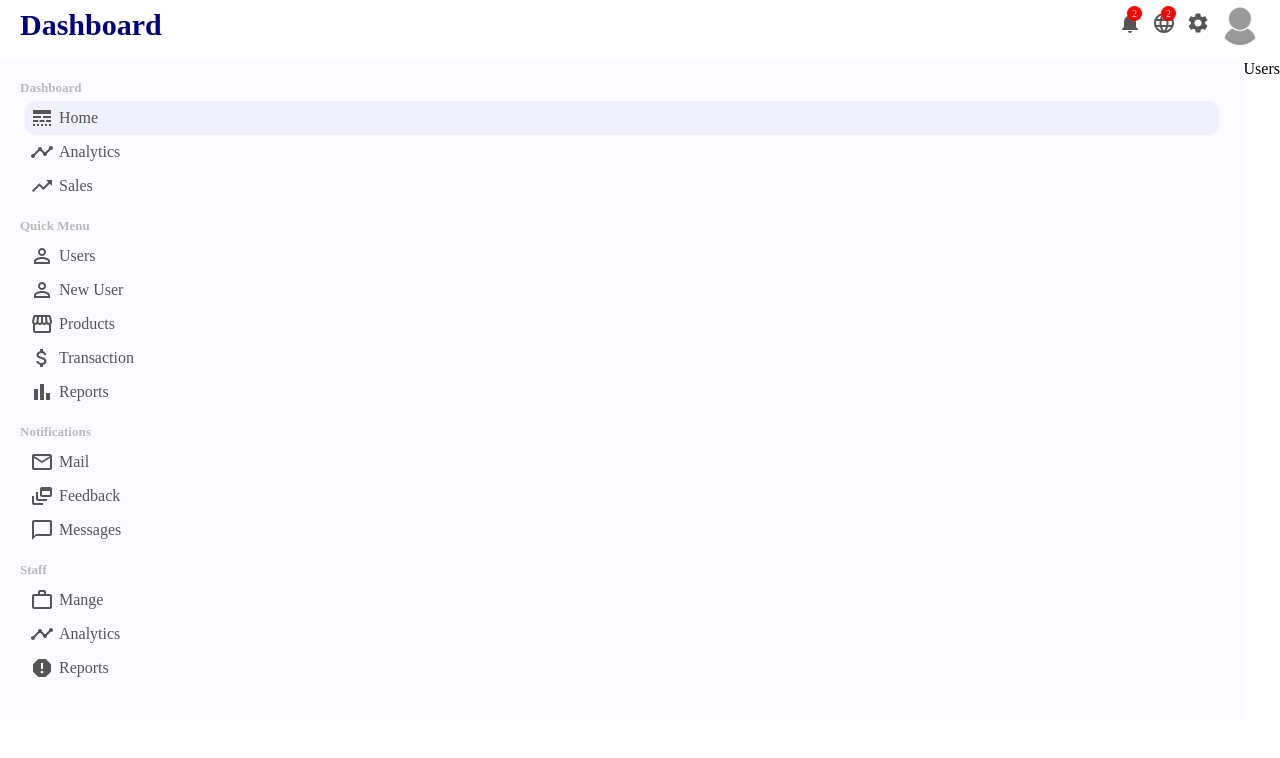
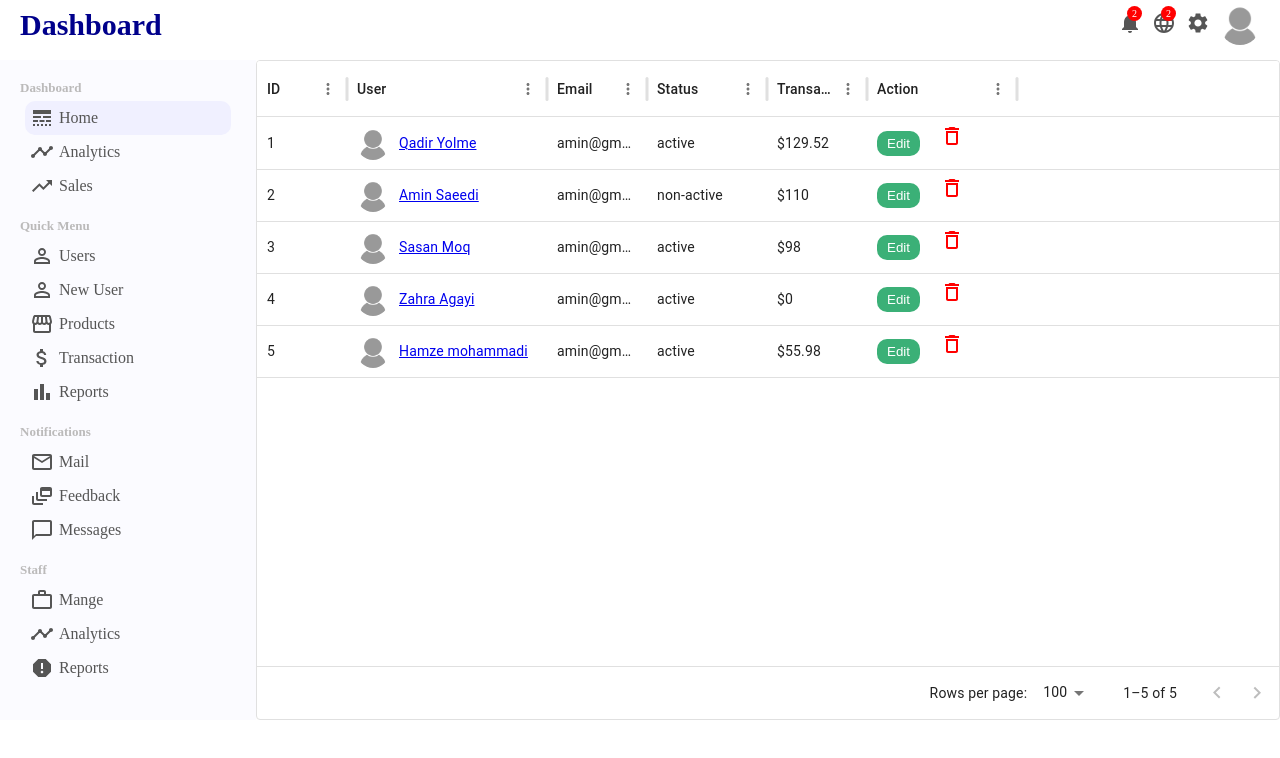
Before and after one commit to mahdieahmadii/AdminDashboard, a React (Create React App) app: page /users in a window 1280 px wide. Shown: the top 758 px of the page. Built offline with nearby package versions, Linux system fonts and the light colour scheme.

Commit message:
fix users

```diff
--- a/package.json
+++ b/package.json
@@ -7,6 +7,7 @@
     "@emotion/styled": "^11.11.5",
     "@mui/icons-material": "^5.15.20",
     "@mui/material": "^5.15.20",
+    "@mui/x-data-grid": "^7.7.1",
     "@testing-library/jest-dom": "^5.17.0",
     "@testing-library/react": "^13.4.0",
     "@testing-library/user-event": "^13.5.0",
--- a/src/datas.js
+++ b/src/datas.js
@@ -82,7 +82,7 @@ const transactions = [
     customer: "Qadir Yolme",
     date: "12 Jun 2022",
     amount: 123,
-    status: "approved",
+    status: "Approved",
     img: "images/person.png",
   },
   {
@@ -90,7 +90,7 @@ const transactions = [
     customer: "Amin Saeedi",
     date: "23 Jul 2022",
     amount: 123,
-    status: "declined",
+    status: "Declined",
     img: "images/person.png",
   },
   {
@@ -98,7 +98,7 @@ const transactions = [
     customer: "Mohammad Qol",
     date: "28 May 2022",
     amount: 123,
-    status: "pending",
+    status: "Pending",
     img: "images/person.png",
   },
   {
@@ -106,9 +106,52 @@ const transactions = [
     customer: "Sasan Moq",
     date: "1 Feb 2022",
     amount: 123,
-    status: "approved",
+    status: "Approved",
     img: "images/person.png",
   },
 ];
 
-export { xAxisData, newMembers, transactions };
+let userRows = [
+  {
+    id: 1,
+    username: "Qadir Yolme",
+    avatar: "images/person.png",
+    status: "active",
+    transaction: "$129.52",
+    email: "amin@gmail.com",
+  },
+  {
+    id: 2,
+    username: "Amin Saeedi",
+    avatar: "images/person.png",
+    status: "non-active",
+    transaction: "$110",
+    email: "amin@gmail.com",
+  },
+  {
+    id: 3,
+    username: "Sasan Moq",
+    avatar: "images/person.png",
+    status: "active",
+    transaction: "$98",
+    email: "amin@gmail.com",
+  },
+  {
+    id: 4,
+    username: "Zahra Agayi",
+    avatar: "images/person.png",
+    status: "active",
+    transaction: "$0",
+    email: "amin@gmail.com",
+  },
+  {
+    id: 5,
+    username: "Hamze mohammadi",
+    avatar: "images/person.png",
+    status: "active",
+    transaction: "$55.98",
+    email: "amin@gmail.com",
+  },
+];
+
+export { xAxisData, newMembers, transactions, userRows };
--- /dev/null
+++ b/src/pages/Users/index.css
@@ -0,0 +1,30 @@
+.user-list {
+  flex: 4;
+}
+.user-list-user {
+  display: flex;
+  align-items: center;
+}
+.user-list-img {
+  width: 32px;
+  height: 32px;
+  border-radius: 50%;
+  margin-right: 10px;
+  object-fit: cover;
+}
+.user-list-edit {
+  border: none;
+  border-radius: 10px;
+  padding: 5px 10px;
+  color: #fff;
+  background-color: #3bb077;
+  margin-right: 20px;
+  cursor: pointer;
+}
+.user-list-delete {
+  color: red;
+  cursor: pointer;
+}
+.link {
+  text-decoration: none !important;
+}
--- a/src/pages/Users/index.jsx
+++ b/src/pages/Users/index.jsx
@@ -1,7 +1,73 @@
-import React from 'react'
+import React, { useState } from "react";
+import "./index.css";
+import { userRows } from "../../datas";
+import { DataGrid } from "@mui/x-data-grid";
+import { Link } from "react-router-dom";
+import DeleteOutlineIcon from "@mui/icons-material/DeleteOutline";
 
 export default function Users() {
+  const [userData, setUserData] = useState(userRows);
+
+  const userDelete = (id) => {
+    setUserData(userData.filter((user) => user.id !== id));
+  };
+
+  const columns = [
+    {
+      field: "id",
+      headerName: "ID",
+      width: 90,
+    },
+    {
+      field: "user",
+      headerName: "User",
+      width: 200,
+      renderCell: (params) => {
+        return (
+          <>
+            <Link to="/">
+              <div className="user-list-user">
+                <img
+                  src={params.row.avatar}
+                  alt="img"
+                  className="user-list-img"
+                />
+                {params.row.username}
+              </div>
+            </Link>
+          </>
+        );
+      },
+    },
+    {
+      field: "email",
+      headerName: "Email",
+      with: 200,
+    },
+    { field: "status", headerName: "Status", width: 120 },
+    { field: "transaction", headerName: "Transaction", with: 160 },
+    {
+      field: "action",
+      headerName: "Action",
+      width: 150,
+      renderCell: (param) => {
+        return (
+          <>
+            <Link to={`/user/${param.row.id}`} className="link">
+              <button className="user-list-edit">Edit</button>
+            </Link>
+            <DeleteOutlineIcon
+              className="user-list-delete"
+              onClick={() => userDelete(param.row.id)}
+            />
+          </>
+        );
+      },
+    },
+  ];
   return (
-    <div>Users</div>
-  )
+    <div className="user-list">
+      <DataGrid rows={userData} columns={columns} />
+    </div>
+  );
 }
```
Also changed, not shown: 1 other file (tests, documents, lock files or other folders).
